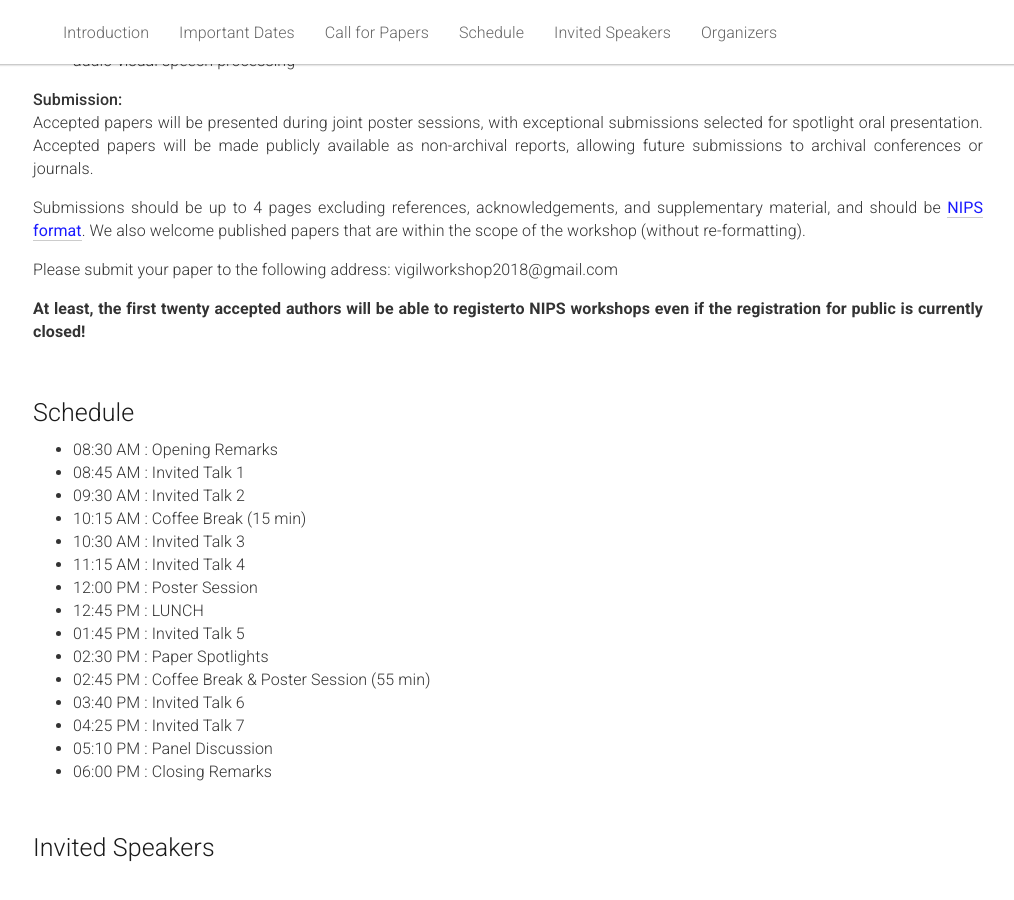
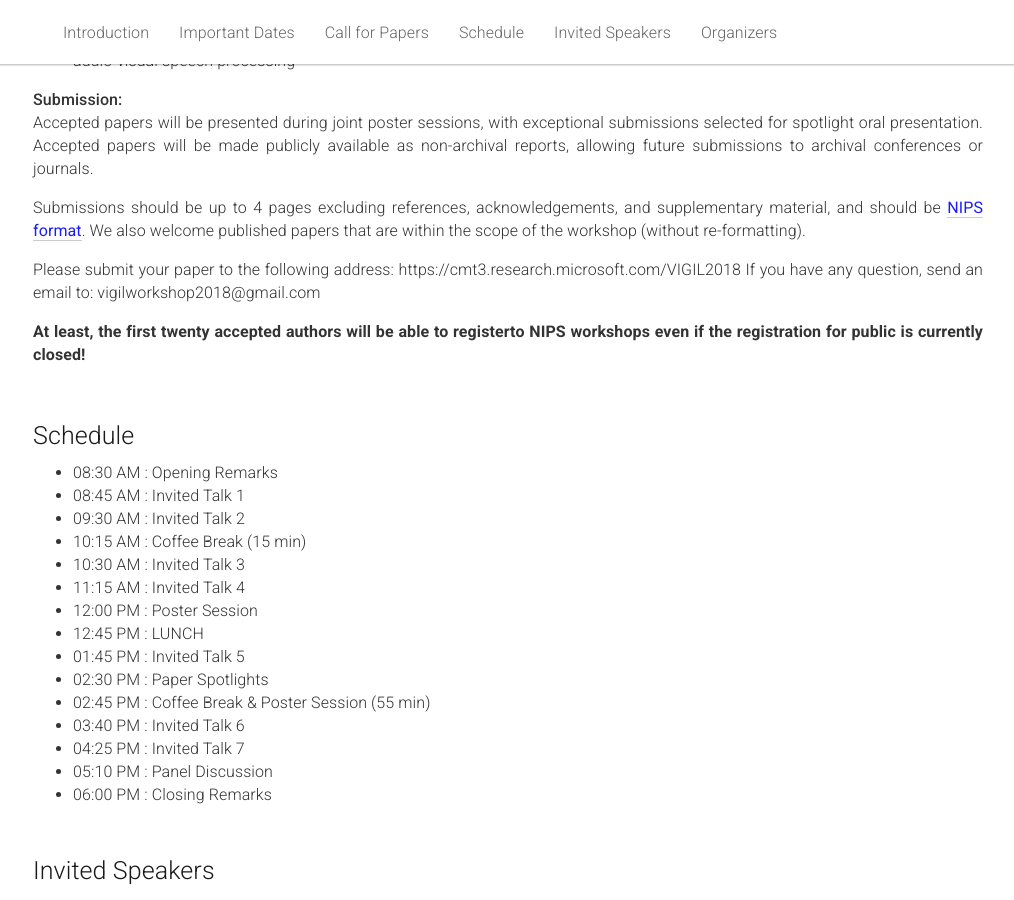
Before and after one commit to vigilworkshop/vigilworkshop.github.io, a Jekyll site: the page built from _pages/home.md, in a window 1280 px wide and 900 px high, scrolled down 1546 px. Shown: the whole window, without its empty margins (132-1146 px from the left). Built offline with Jekyll 4.4.1, drawn with Linux system fonts in a browser that asks for light colours.

Commit message:
use cmt for paper submission

```diff
--- a/_pages/home.md
+++ b/_pages/home.md
@@ -133,7 +133,8 @@ This workshop thus aims to gather people from various backgrounds - machine lear
   </p>
 
   <p>
-  Please submit your paper to the following address: vigilworkshop2018@gmail.com
+  Please submit your paper to the following address: https://cmt3.research.microsoft.com/VIGIL2018
+  If you have any question, send an email to: vigilworkshop2018@gmail.com
   </p>
 
   <p><b>At least, the first twenty accepted authors will be able to registerto NIPS workshops even if the registration for public is currently closed!</b>
```
